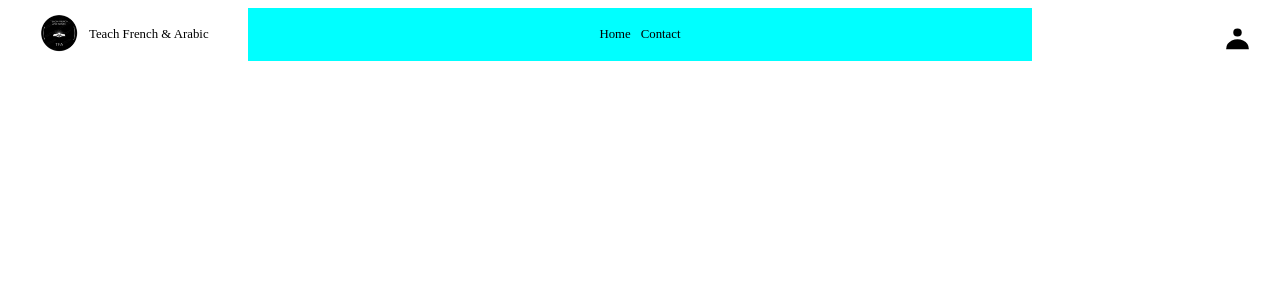
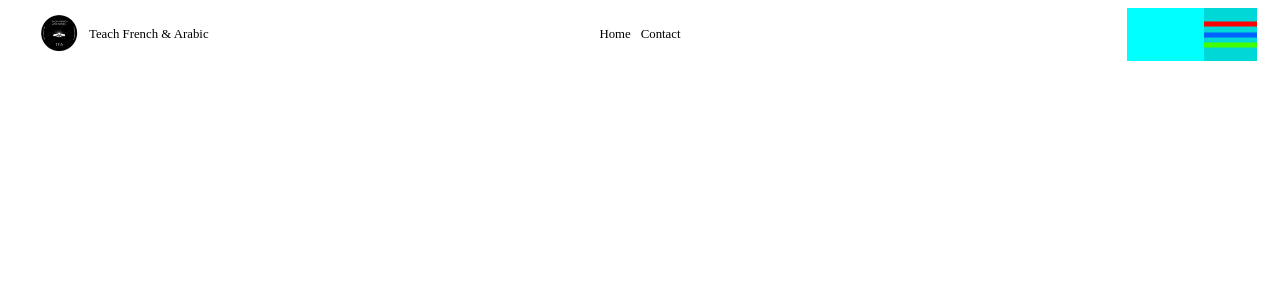
Before and after one commit to mohammed266392/teachFrenchAndArabic2, an Angular app: page / in a window 1280 px wide. Shown: the top 300 px of the page. Built offline with nearby package versions, Linux system fonts and the light colour scheme.

Commit message:
menu burger partie 1 : placements des élements

```diff
--- a/src/compenent-tools/onglets/onglets.component.css
+++ b/src/compenent-tools/onglets/onglets.component.css
@@ -1,19 +1,13 @@
-.container1{
+.container{
     display: flex;
     gap: 10px;
     justify-content: center;
     align-items: center;
     height: 100%;
-    background-color: aqua;
 }
-.container{
-    container-type: inline-size;
-    container-name:exemple;
-    width: 100%;
-    height: 100%;
-}
-@container exemple (max-width: 500px){
-    .container1{
-        background-color: blanchedalmond;
+
+@media screen and (max-width: 500px) {
+    .container {
+      display: none;
     }
-}
+  }
--- a/src/compenent-tools/onglets/onglets.component.html
+++ b/src/compenent-tools/onglets/onglets.component.html
@@ -1,5 +1,3 @@
 <div class="container">
-        <div  class="container1">
-                <div class="onglet" *ngFor="let onglet of onglets">{{onglet}}</div>
-        </div>
+        <div class="onglet" *ngFor="let onglet of onglets">{{onglet}}</div>
 </div>
--- a/src/header/header.component.css
+++ b/src/header/header.component.css
@@ -55,3 +55,49 @@
 .header_milieu{
     width: 100%;
 }
+
+
+
+@media screen and (max-width:2000px) {
+    .header_droite_desktop{
+        display: none;
+    }
+    .header_droite_mobile{
+        height: 100%;
+        width:130px;
+        display: flex;
+        justify-content: flex-end;
+        background-color: aqua;
+    }
+    .container_menu_burger{
+        position: relative;
+        height: 100%;
+        width:53px;
+        background-color: rgba(4, 29, 29, 0.172);
+    }
+
+    .bar_haut,.bar_milieu,.bar_bas{
+        position: absolute;
+        /* transform: translate(0%,-50%); */
+        /* top: 50%; */
+        height: 5px;
+        width: 100%;
+
+    }
+    .bar_haut{
+        transform: translate(0%,-50%);
+        top: 30%;
+        background-color: red;
+    }
+    .bar_milieu{
+        transform: translate(0%,-50%);
+        top: 50%;
+        background-color: rgb(0, 98, 255);
+    }
+    .bar_bas{
+        transform: translate(0%,-50%);
+        top: 70%;
+        background-color: rgb(68, 255, 0);
+    }
+
+}
--- a/src/header/header.component.html
+++ b/src/header/header.component.html
@@ -13,6 +13,13 @@
     </div>
     <div class="header_droite">
         <img class="header_droite_desktop" src="./../../assets/images/svg_connection_v3.svg" alt="image login">
+        <div class="header_droite_mobile">
+            <div class="container_menu_burger">
+                <span class="bar_haut"></span>
+                <span class="bar_milieu"></span>
+                <span class="bar_bas"></span>
+            </div>
+        </div>
     </div>
 
 </div>
```
